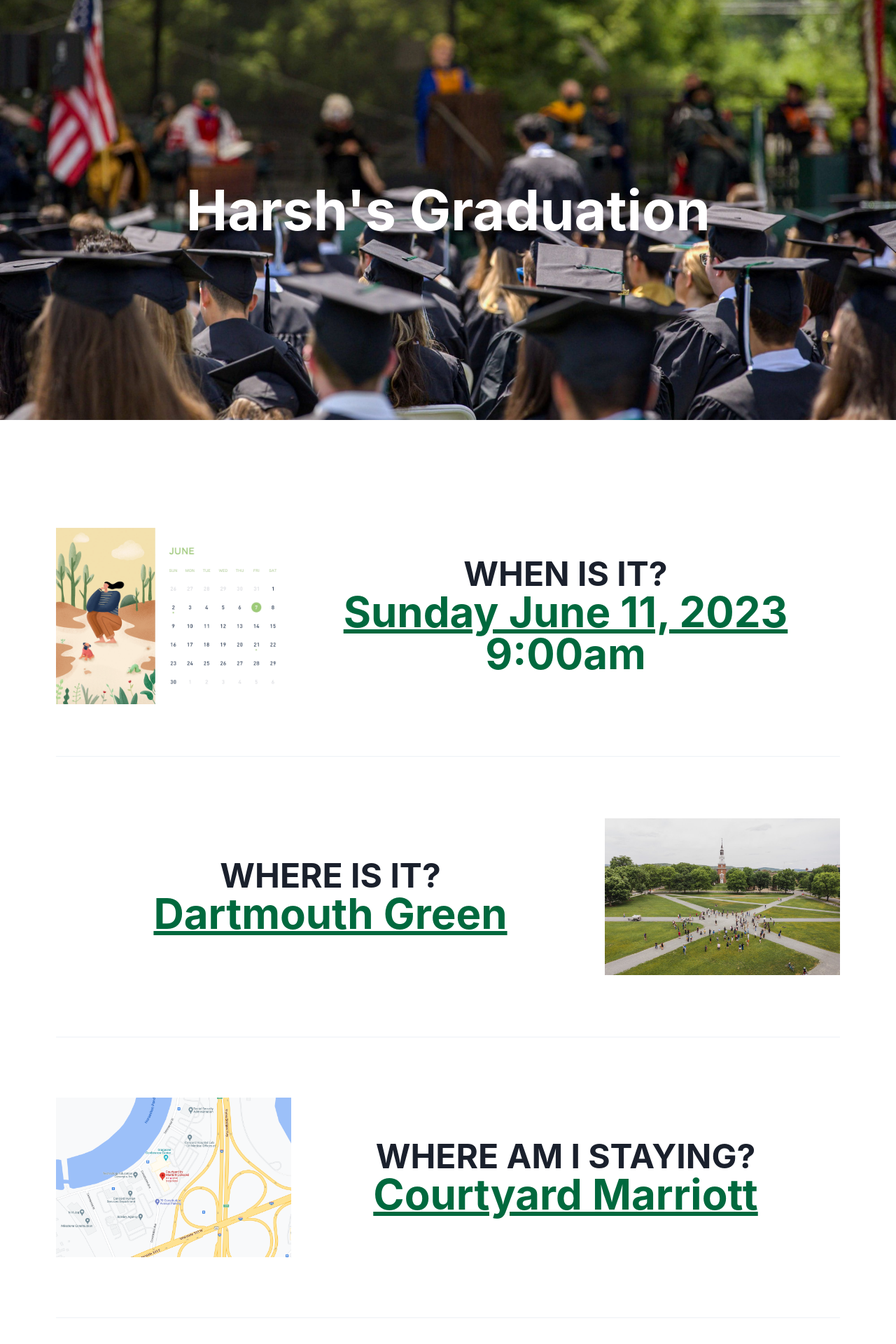
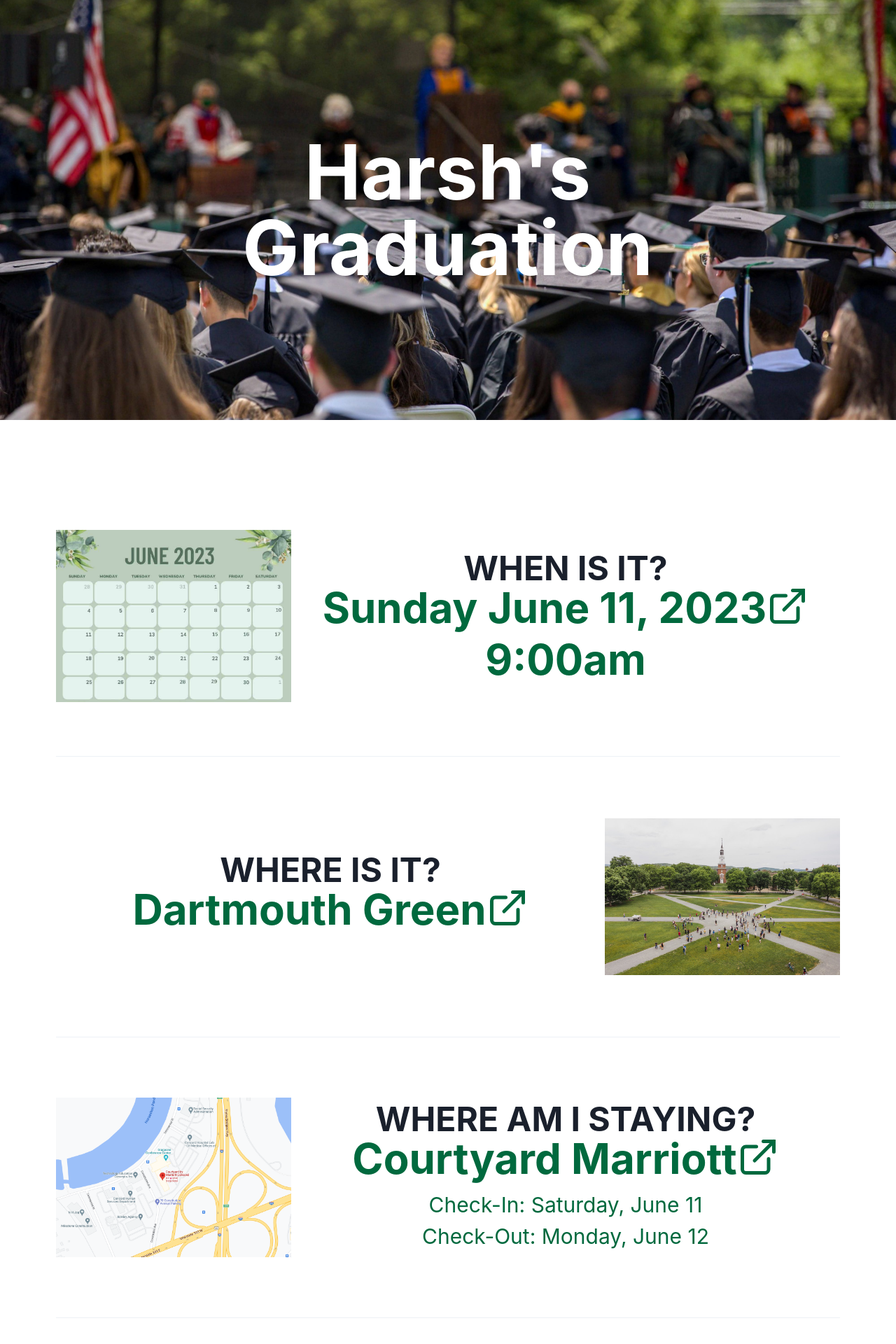
Before and after one commit to hjhaveri0111/graduation-fronted, a React (Vite) app: page / in a window 1280 px wide. Shown: the top 1920 px of the page at 70% size. Built offline with nearby package versions, Linux system fonts and the light colour scheme.

Commit message:
Added checkin, and external link icons

```diff
--- a/src/components/InfoSection.jsx
+++ b/src/components/InfoSection.jsx
@@ -1,9 +1,10 @@
 /* eslint-disable react/prop-types */
 import React from 'react';
 import {
-  Flex, Box, Image, Spacer, Link, Divider,
+  Flex, Box, Image, Spacer, Link, Divider, Text,
 } from '@chakra-ui/react';
 import { motion } from 'framer-motion';
+import { ExternalLinkIcon } from '@chakra-ui/icons';
 import { H2, H3 } from './Typography';
 
 const color = '#00693e';
@@ -31,6 +32,20 @@ export default function InfoSection(props) {
     main, sub, image, reverse, height, link,
   } = props;
   const dir = reverse ? 'row-reverse' : 'row';
+
+  const renderLineTwo = () => {
+    if (main.lineOne === 'Courtyard Marriott') {
+      const [string1, string2] = main.lineTwo.split('\n');
+      return (
+        <>
+          <Text fontSize="3xl" color={color}>{string1}</Text>
+          <Text fontSize="3xl" color={color}>{string2}</Text>
+        </>
+      );
+    } else {
+      return <H2 color={color}>{main.lineTwo}</H2>;
+    }
+  };
   return (
     <>
       <Flex
@@ -50,13 +65,14 @@ export default function InfoSection(props) {
 
         <Flex as={motion.div} w={['100%', '70%']} flexDir="column">
           <H3>{sub}</H3>
-          <Link style={{ textDecoration: 'underline', color: `${color}` }} href={link} isExternal>
+          <Link href={link} isExternal>
             <H2 as={motion.div} variants={cardVariants} color={color}>
               {main.lineOne}
+              <ExternalLinkIcon mb={[2, 4]} />
             </H2>
 
           </Link>
-          {main.lineTwo ? <H2 as={motion.div} variants={cardVariants} color={color}>{main.lineTwo}</H2> : null}
+          {main.lineTwo ? renderLineTwo() : null}
         </Flex>
       </Flex>
       <Spacer />
--- a/src/components/Main.jsx
+++ b/src/components/Main.jsx
@@ -13,7 +13,8 @@ import jewelUrl from '../assets/lunch.avif';
 import { H1 } from './Typography';
 import InfoSection from './InfoSection';
 import commencementUrl from '../assets/commencement.jpg';
-import calenderUrl from '../assets/b5d4b576388e4f6e26e020e12e14b8ab.png';
+import calendarUrl from '../assets/calendar.jpeg';
+
 import greenUrl from '../assets/green.jpeg';
 
 const color = '#00693e';
@@ -28,7 +29,7 @@ const titleVariants = {
   onscreen: {
     y: '0',
     opacity: 1,
-    scale: 1.1,
+    scale: 1.5,
 
     transition: {
       type: 'spring',
@@ -45,7 +46,7 @@ function Main() {
       main: { lineOne: 'Sunday June 11, 2023', lineTwo: '9:00am' },
       sub: 'WHEN IS IT?',
       reverse: false,
-      image: calenderUrl,
+      image: calendarUrl,
       link: 'https://home.dartmouth.edu/events/commencement',
     },
     {
@@ -56,11 +57,12 @@ function Main() {
       link: 'https://www.google.com/maps/dir//dartmouth+green/data=!4m6!4m5!1m1!4e2!1m2!1m1!1s0x4cb4c9c2b2b8f65f:0x9a645e5d47004bd3?sa=X&ved=2ahUKEwielfLclfv-AhWdlYkEHa9yBeQQ9Rd6BAhyEAQ',
     },
     {
-      main: { lineOne: 'Courtyard Marriott' },
+      main: { lineOne: 'Courtyard Marriott', lineTwo: 'Check-In: Saturday, June 11 \n Check-Out: Monday, June 12' },
       sub: 'WHERE AM I STAYING?',
       reverse: false,
       image: mapUrl,
-      link: 'https://www.maps.google.com',
+      // eslint-disable-next-line max-len
+      link: 'https://www.google.com/maps/dir//courtyard+marriott+concord+nh/data=!4m8!4m7!1m0!1m5!1m1!1s0x89e26afad18a48eb:0x9a7e4cb1acf755d8!2m2!1d-71.5364662!2d43.2179296',
     },
     {
       main: { lineOne: 'Jewel Of India', lineTwo: '12:30pm' },
@@ -89,7 +91,8 @@ function Main() {
         color="white"
       >
         <Box as={motion.div} variants={titleVariants}>
-          <H1>Harsh&apos;s Graduation</H1>
+          <H1>Harsh&apos;s </H1>
+          <H1>Graduation</H1>
         </Box>
       </Flex>
       <Flex p={20} flexDir="column" w="100%" justifyContent="space-around" alignItems="center">
--- a/vite.config.js
+++ b/vite.config.js
@@ -6,5 +6,5 @@ import eslint from 'vite-plugin-eslint';
 // https://vitejs.dev/config/
 export default defineConfig({
   plugins: [react(), eslint()],
-  base: './',
+
 });
```
Also changed, not shown: src/assets/calendar.jpeg (added).
